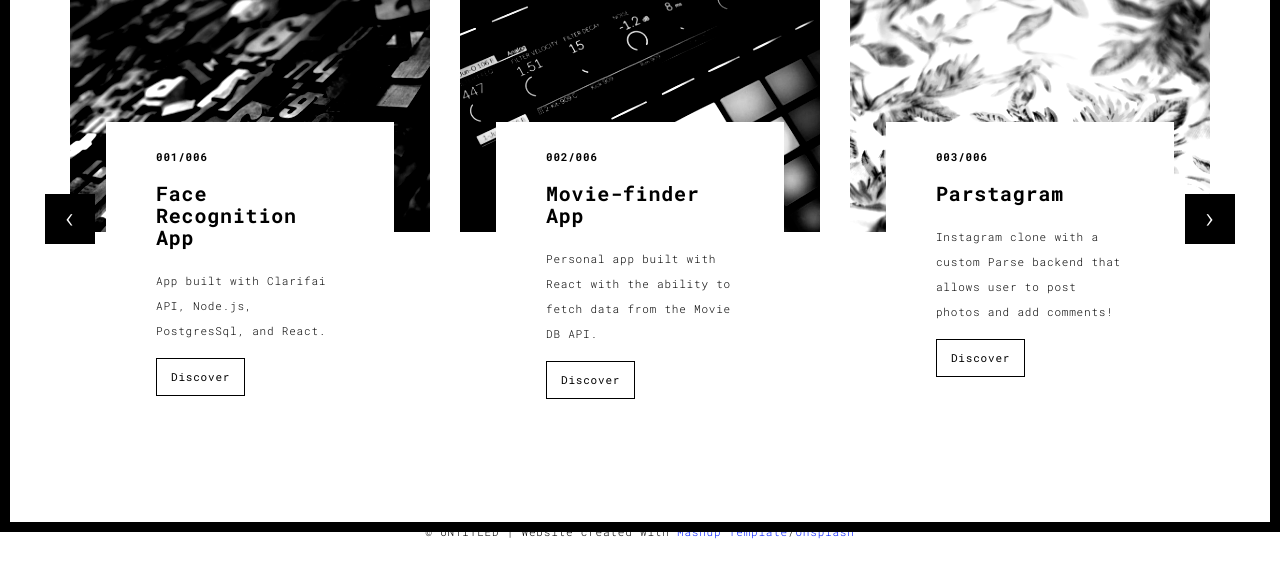
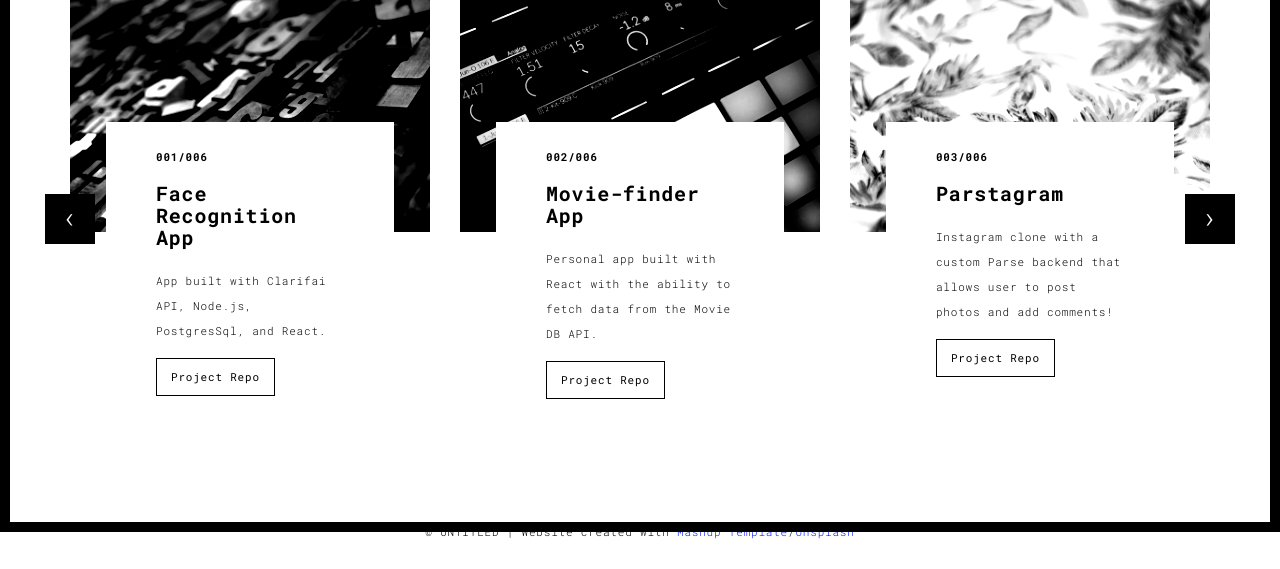
Before and after one commit to legenhairy/portfolio-page, a Flask app: page /works.html in a window 1280 px wide. Shown: the part 268-837 px from the top of the page. Run offline with Flask 2, Linux system fonts and the light colour scheme; some libraries are stand-ins or nearby versions.

Commit message:
adjusted the links for the project page

```diff
--- a/templates/works.html
+++ b/templates/works.html
@@ -69,36 +69,36 @@
                 <div class="row">
                     <div class="col-sm-4">
 
-                      <a href="./work.html" title="" class="black-image-project-hover">
+                      <a href="https://github.com/legenhairy/front-face" title="" class="black-image-project-hover">
                         <img src="./static/assets/images/work01-hover.jpg" alt="" class="img-responsive">
                       </a>
                       <div class="card-container card-container-lg">
                         <h4>001/006</h4>
                         <h3>Face Recognition App</h3>
                         <p>App built with Clarifai API, Node.js, PostgresSql, and React.</p>
-                        <a href="./work.html" title="" class="btn btn-default">Discover</a>
+                        <a href="https://github.com/legenhairy/front-face" title="" class="btn btn-default">Project Repo</a>
                       </div>
                     </div>
                     <div class="col-sm-4">
-                      <a href="./work.html" title="" class="black-image-project-hover">
+                      <a href="https://github.com/legenhairy/movie-finder" title="" class="black-image-project-hover">
                         <img src="./static/assets/images/work02-hover.jpg" alt="" class="img-responsive">
                       </a>
                       <div class="card-container card-container-lg">
                         <h4>002/006</h4>
                         <h3>Movie-finder App</h3>
                         <p>Personal app built with React with the ability to fetch data from the Movie DB API.</p>
-                        <a href="./work.html" title="" class="btn btn-default">Discover</a>
+                        <a href="https://github.com/legenhairy/movie-finder" title="" class="btn btn-default">Project Repo</a>
                       </div>
                     </div>
                     <div class="col-sm-4">
-                      <a href="./work.html" title="" class="black-image-project-hover">
+                      <a href="https://github.com/legenhairy/Parstagram" title="" class="black-image-project-hover">
                         <img src="./static/assets/images/work03-hover.jpg" alt="" class="img-responsive">
                       </a>
                       <div class="card-container card-container-lg">
                         <h4>003/006</h4>
                         <h3>Parstagram</h3>
                         <p>Instagram clone with a custom Parse backend that allows user to post photos and add comments!</p>
-                        <a href="./work.html" title="" class="btn btn-default">Discover</a>
+                        <a href="https://github.com/legenhairy/Parstagram" title="" class="btn btn-default">Project Repo</a>
                       </div>
                     </div>
 
@@ -109,14 +109,14 @@
             <div class="item">
                 <div class="row">
                   <div class="col-sm-4">
-                    <a href="./work.html" class="black-image-project-hover">
+                    <a href="https://github.com/legenhairy/hairy-clothing" class="black-image-project-hover">
                       <img src="./static/assets/images/work02-hover.jpg" alt="Image" class="img-responsive">
                     </a>
                     <div class="card-container">
                       <h4>004/006</h4>
                       <h3>Hairy-Clothing</h3>
                       <p>E-commerce app that allows users to browse a set of clothing choices as well as log in and make purchases.</p>
-                      <a href="./work.html" class="btn btn-default">Discover</a>
+                      <a href="https://github.com/legenhairy/hairy-clothing" class="btn btn-default">Project Repo</a>
                     </div>
                   </div>
                    <div class="col-sm-4">
@@ -125,9 +125,9 @@
                       </a>
                       <div class="card-container">
                         <h4>005/006</h4>
-                        <h3>Fringilla sit amet</h3>
-                        <p>Nulla facilisi. Vivamus vestibulum, elit in scelerisque ultricies.</p>
-                        <a href="./work.html" class="btn btn-default">Discover</a>
+                        <h3>Boba Search</h3>
+                        <p>Project currently in progress...</p>
+                        <a href="./work.html" class="btn btn-default">Project Repo</a>
                       </div>
                     </div>
 
@@ -137,9 +137,9 @@
                       </a>
                       <div class="card-container">
                         <h4>006/006</h4>
-                        <h3>Vivamus vestibulum</h3>
-                        <p>Fusce sed hendrerit augue, a rhoncus velit. In non lorem mattis, tempor sem sit amet.</p>
-                        <a href="./work.html" class="btn btn-default">Discover</a>
+                        <h3>Future Project?</h3>
+                        <p>Who knows what will come later?</p>
+                        <a href="./work.html" class="btn btn-default">Project Repo</a>
                       </div>
                     </div>
 
```
